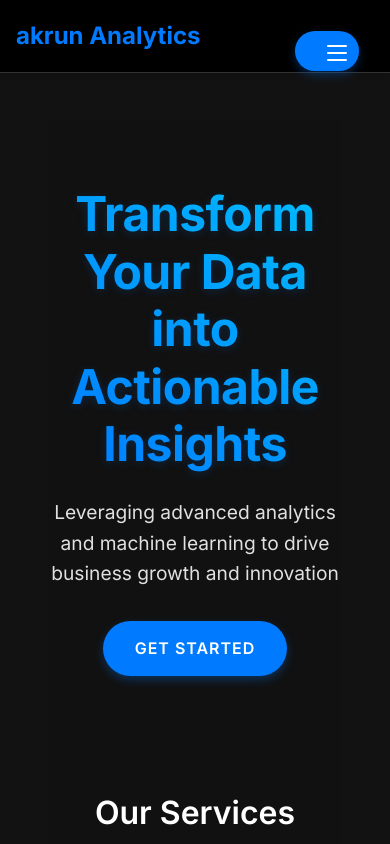
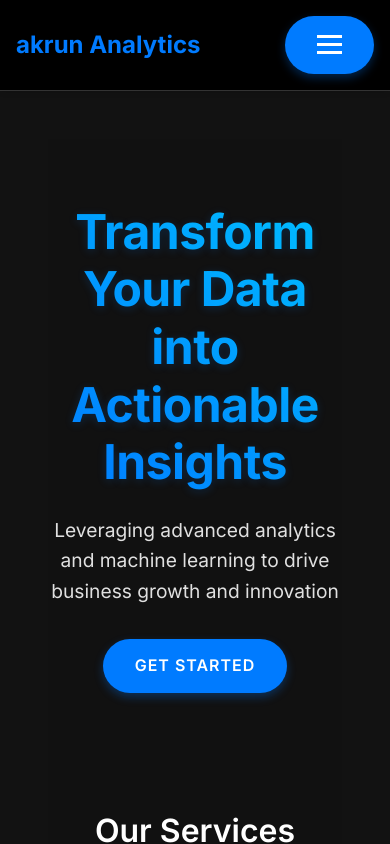
Before and after one commit to akrun1/akrunanalytics, a React (Vite) app: page / in a window 390 px wide. Built offline with nearby package versions, Linux system fonts and the light colour scheme; no server answers.

Commit message:
Complete rebuild of mobile menu with simpler dropdown approach

```diff
--- a/src/App.css
+++ b/src/App.css
@@ -138,6 +138,7 @@
   display: flex;
   justify-content: space-between;
   align-items: center;
+  position: relative;
 }
 
 .logo {
@@ -149,90 +150,103 @@
   align-items: center;
 }
 
-.main-nav ul {
+/* Navigation Menu - Desktop Default */
+.nav-menu ul {
   display: flex;
+  list-style: none;
+  margin: 0;
+  padding: 0;
 }
 
-.main-nav li {
+.nav-menu li {
   margin-left: 1.5rem;
 }
 
-.main-nav a {
+.nav-menu a {
   color: #fff;
   font-weight: 500;
+  text-decoration: none;
   transition: color 0.3s;
 }
 
-.main-nav a:hover {
+.nav-menu a:hover {
   color: var(--primary-color);
 }
 
-/* Mobile menu toggle button */
-.mobile-menu-container {
+/* Mobile Menu Button - Hidden by default on desktop */
+.mobile-menu-button {
   display: none;
+  background: transparent;
+  border: none;
+  cursor: pointer;
+  padding: 10px;
+  z-index: 101;
 }
 
-.mobile-menu-toggle {
-  display: none;
-  width: 40px;
-  height: 40px;
-  background-color: var(--primary-color);
-  border: none;
-  border-radius: 50%;
-  cursor: pointer;
-  position: fixed;
-  top: 15px;
-  right: 15px;
-  z-index: 1001;
-  justify-content: center;
-  align-items: center;
-  box-shadow: 0 2px 5px rgba(0, 0, 0, 0.2);
+.mobile-menu-button span {
+  display: block;
+  width: 25px;
+  height: 3px;
+  background-color: white;
+  margin: 5px 0;
+  transition: transform 0.3s, opacity 0.3s;
 }
 
-.hamburger {
-  width: 20px;
-  height: 16px;
-  position: relative;
-  display: flex;
-  flex-direction: column;
-  justify-content: space-between;
-}
+/* Media Queries for Mobile */
+@media (max-width: 768px) {
+  .mobile-menu-button {
+    display: block; /* Show mobile menu button on small screens */
+  }
 
-.hamburger span {
-  display: block;
-  width: 100%;
-  height: 2px;
-  background: white;
-  border-radius: 3px;
-  transition: all 0.3s ease;
-  transform-origin: left center;
-}
+  .nav-menu {
+    position: absolute;
+    top: 100%;
+    left: 0;
+    right: 0;
+    background-color: #111;
+    max-height: 0;
+    overflow: hidden;
+    transition: max-height 0.5s ease;
+    width: 100%;
+    box-shadow: 0 5px 10px rgba(0,0,0,0.2);
+  }
 
-.hamburger.open span:nth-child(1) {
-  transform: rotate(45deg);
-}
+  .nav-menu.active {
+    max-height: 300px; /* Adjust based on your actual menu height */
+  }
 
-.hamburger.open span:nth-child(2) {
-  opacity: 0;
-}
+  .nav-menu ul {
+    flex-direction: column;
+    padding: 0;
+  }
 
-.hamburger.open span:nth-child(3) {
-  transform: rotate(-45deg);
-}
+  .nav-menu li {
+    margin: 0;
+    border-bottom: 1px solid #333;
+  }
 
-.menu-overlay {
-  position: fixed;
-  top: 0;
-  left: 0;
-  right: 0;
-  bottom: 0;
-  background-color: rgba(0, 0, 0, 0.5);
-  z-index: 998;
-  display: none;
-}
+  .nav-menu a {
+    padding: 15px;
+    display: block;
+    text-align: center;
+  }
 
-.menu-overlay.active {
-  display: block;
+  /* When menu is active, transform hamburger to X */
+  .mobile-menu-button:focus {
+    outline: none;
+  }
+
+  .nav-menu.active + .mobile-menu-button span:nth-child(1) {
+    transform: rotate(45deg) translate(5px, 6px);
+  }
+
+  .nav-menu.active + .mobile-menu-button span:nth-child(2) {
+    opacity: 0;
+  }
+
+  .nav-menu.active + .mobile-menu-button span:nth-child(3) {
+    transform: rotate(-45deg) translate(5px, -6px);
+  }
 }
 
 /* Main Content Layout */
@@ -468,68 +482,10 @@
     align-items: center;
     padding: 0 1rem;
   }
-
-  /* Mobile menu button */
-  .mobile-menu-toggle {
-    display: flex;
-  }
-
-  /* Mobile navigation */
-  .main-nav {
-    display: block;
-    position: fixed;
-    top: 0;
-    right: -280px;
-    width: 280px;
-    height: 100vh;
-    background-color: #111;
-    box-shadow: -5px 0 15px rgba(0, 0, 0, 0.2);
-    transition: transform 0.3s ease-in-out;
-    z-index: 1000;
-    padding: 80px 0 30px;
-    overflow-y: auto;
-  }
-
-  .main-nav.open {
-    transform: translateX(-280px);
-  }
-
-  .main-nav ul {
-    flex-direction: column;
-    padding: 0;
-    margin: 0;
-  }
-
-  .main-nav li {
-    margin: 0;
-    padding: 0;
-    width: 100%;
-    border-bottom: 1px solid #333;
-  }
-
-  .main-nav a {
-    display: block;
-    width: 100%;
-    padding: 15px 20px;
-    font-size: 16px;
-    color: white;
-    text-align: left;
-    background-color: transparent;
-    border-radius: 0;
-  }
-
-  .main-nav a:hover {
-    background-color: #222;
-    color: var(--primary-color);
-  }
 }
 
 @media (min-width: 769px) {
-  .mobile-menu-container {
-    display: none;
-  }
-
-  .menu-overlay {
+  .mobile-menu-button {
     display: none;
   }
 }
--- a/src/App.jsx
+++ b/src/App.jsx
@@ -12,11 +12,10 @@
   const [mobileMenuOpen, setMobileMenuOpen] = useState(false);
 
   const toggleMobileMenu = () => {
-    console.log('Toggling mobile menu, current state:', mobileMenuOpen);
     setMobileMenuOpen(!mobileMenuOpen);
   };
 
-  // Close menu if screen is resized above mobile breakpoint
+  // Close mobile menu when window is resized
   useEffect(() => {
     const handleResize = () => {
       if (window.innerWidth > 768 && mobileMenuOpen) {
@@ -25,21 +24,7 @@
     };
 
     window.addEventListener('resize', handleResize);
-    return () => {
-      window.removeEventListener('resize', handleResize);
-    };
-  }, [mobileMenuOpen]);
-
-  // Prevent scrolling when mobile menu is open
-  useEffect(() => {
-    if (mobileMenuOpen) {
-      document.body.style.overflow = 'hidden';
-    } else {
-      document.body.style.overflow = '';
-    }
-    return () => {
-      document.body.style.overflow = '';
-    };
+    return () => window.removeEventListener('resize', handleResize);
   }, [mobileMenuOpen]);
 
   useEffect(() => {
@@ -155,34 +140,24 @@
         <div className="container">
           <Link to="/" className="logo">akrun Analytics</Link>
 
-          {/* Mobile Menu Button - Now sits outside the container for fixed positioning */}
           <button
-            className="mobile-menu-toggle"
+            className="mobile-menu-button"
             onClick={toggleMobileMenu}
             aria-label="Toggle navigation menu"
           >
-            <div className={`hamburger ${mobileMenuOpen ? 'open' : ''}`}>
-              <span></span>
-              <span></span>
-              <span></span>
-            </div>
+            <span></span>
+            <span></span>
+            <span></span>
           </button>
 
-          {/* Navigation Menu */}
-          <nav className={`main-nav ${mobileMenuOpen ? 'open' : ''}`}>
+          <nav className={`nav-menu ${mobileMenuOpen ? 'active' : ''}`}>
             <ul>
-              <li><a href="#services" onClick={() => setMobileMenuOpen(false)}>Services</a></li>
-              <li><Link to="/analytics" onClick={() => setMobileMenuOpen(false)}>Analytics</Link></li>
-              <li><Link to="/founder" onClick={() => setMobileMenuOpen(false)}>About Founder</Link></li>
-              <li><a href="#contact" onClick={() => setMobileMenuOpen(false)}>Contact</a></li>
+              <li><a href="#services" onClick={toggleMobileMenu}>Services</a></li>
+              <li><Link to="/analytics" onClick={toggleMobileMenu}>Analytics</Link></li>
+              <li><Link to="/founder" onClick={toggleMobileMenu}>About Founder</Link></li>
+              <li><a href="#contact" onClick={toggleMobileMenu}>Contact</a></li>
             </ul>
           </nav>
-
-          {/* Overlay that appears when menu is open */}
-          <div
-            className={`menu-overlay ${mobileMenuOpen ? 'active' : ''}`}
-            onClick={toggleMobileMenu}
-          ></div>
         </div>
       </header>
 
```
